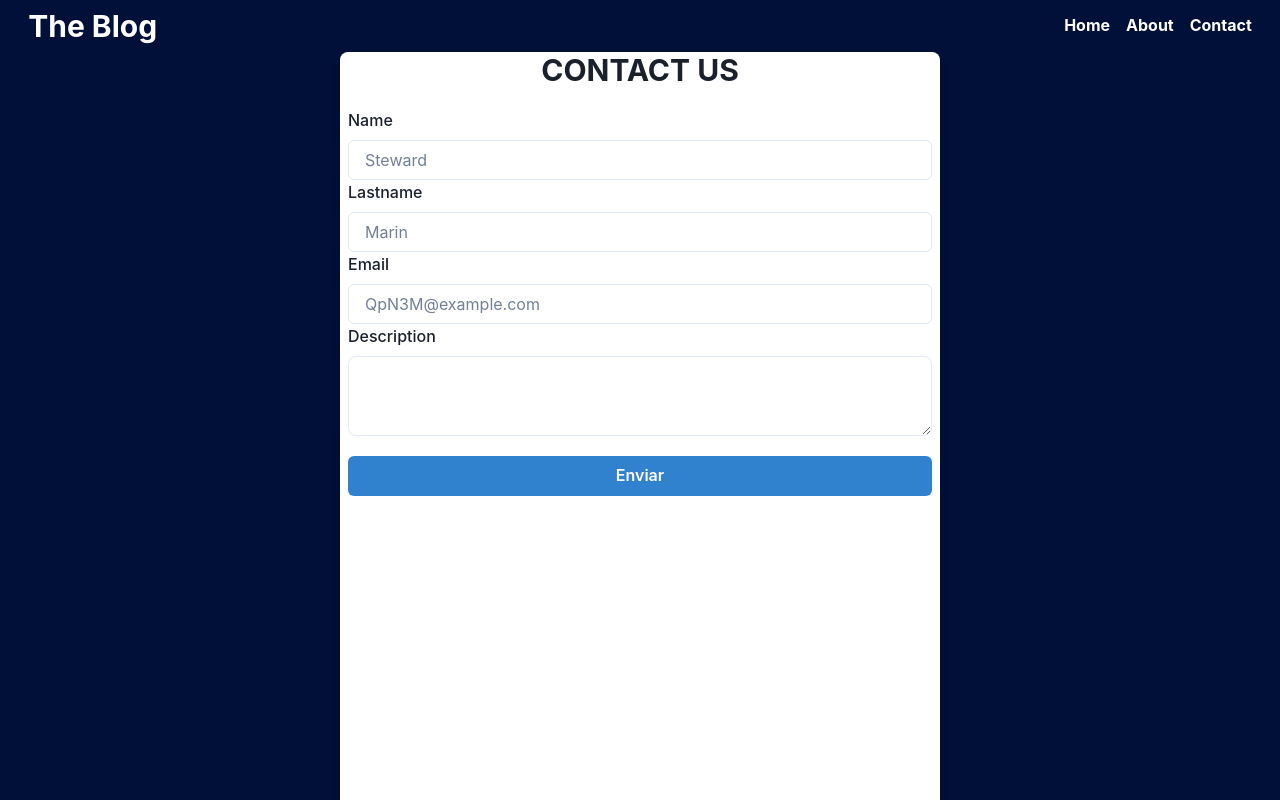
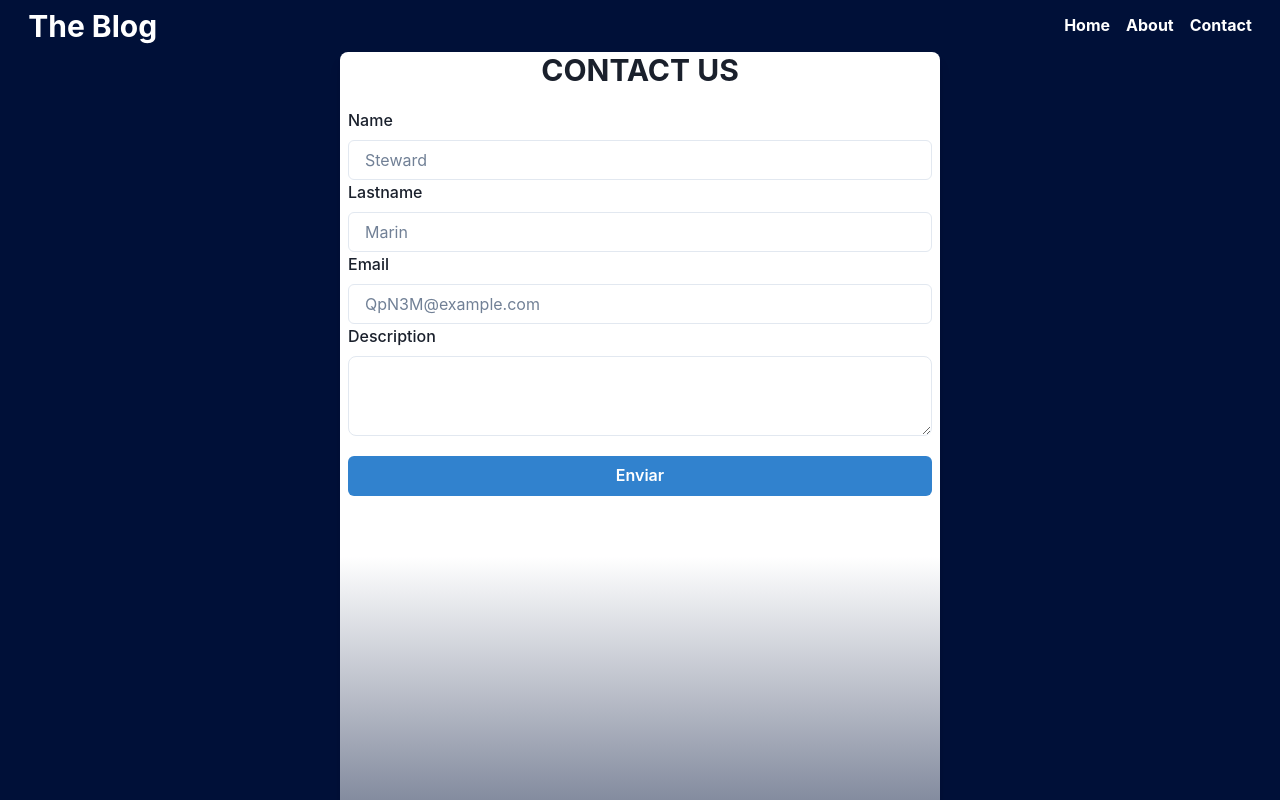
Before and after one commit to stewar-sofka/frontend-blog, a React (Vite) app: page /contact in a window 1280 px wide. Shown: the top 800 px of the page. Built offline with nearby package versions, Linux system fonts and the light colour scheme.

Commit message:
style: :lipstick: Changing bg style

```diff
--- a/src/pages/Contact.tsx
+++ b/src/pages/Contact.tsx
@@ -8,6 +8,7 @@ import {
   Textarea
 } from '@chakra-ui/react'
 import { useForm } from '../hooks/useForm'
+import { appColors } from '../constants/theme/colors'
 
 export const Contact = (): JSX.Element => {
   const [state, handleInputChange] = useForm({
@@ -19,7 +20,7 @@ export const Contact = (): JSX.Element => {
 
   return (
     <Box
-      bgColor='white'
+      bgGradient={`linear(to-b, white 50%, ${appColors.MAIN_COLOR} 100%)`}
       maxWidth='600px'
       display='block'
       m='auto auto'
```
